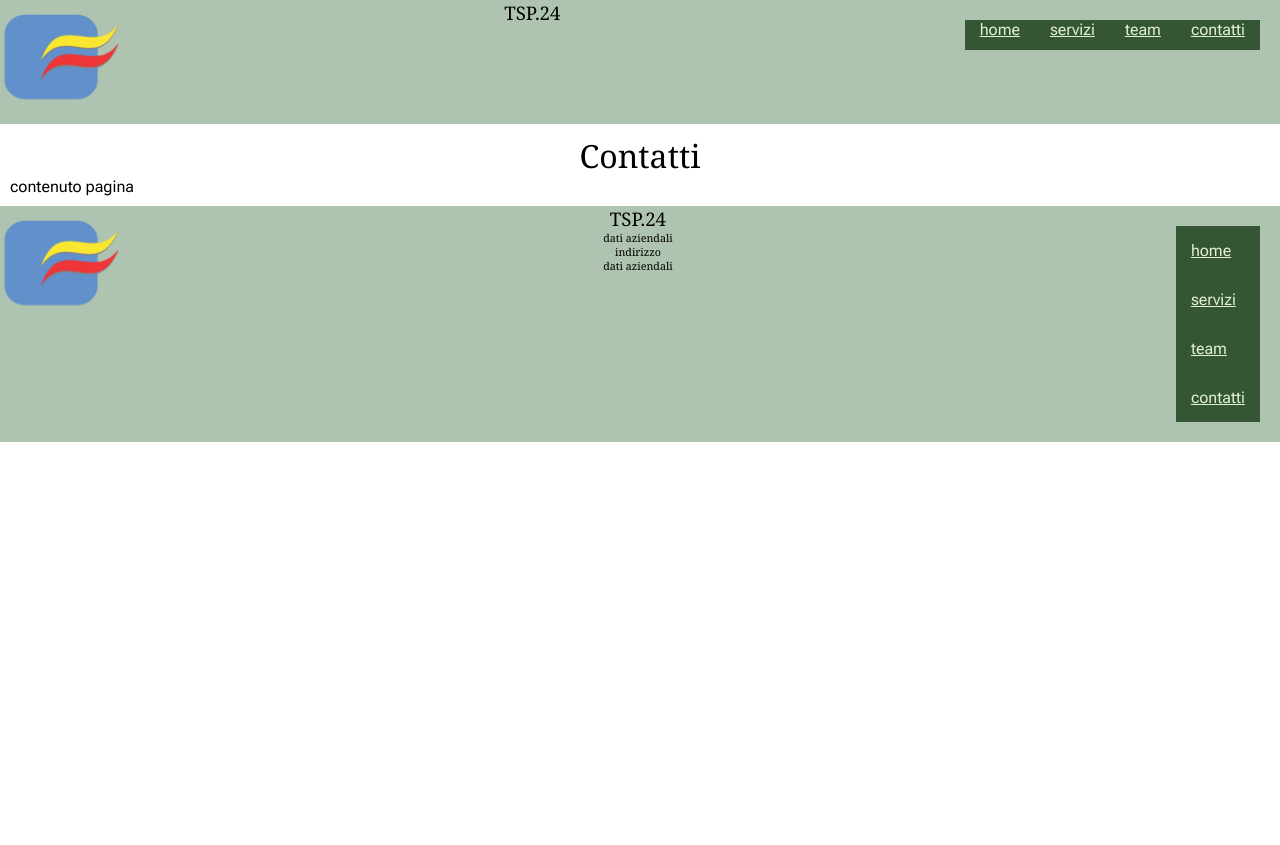
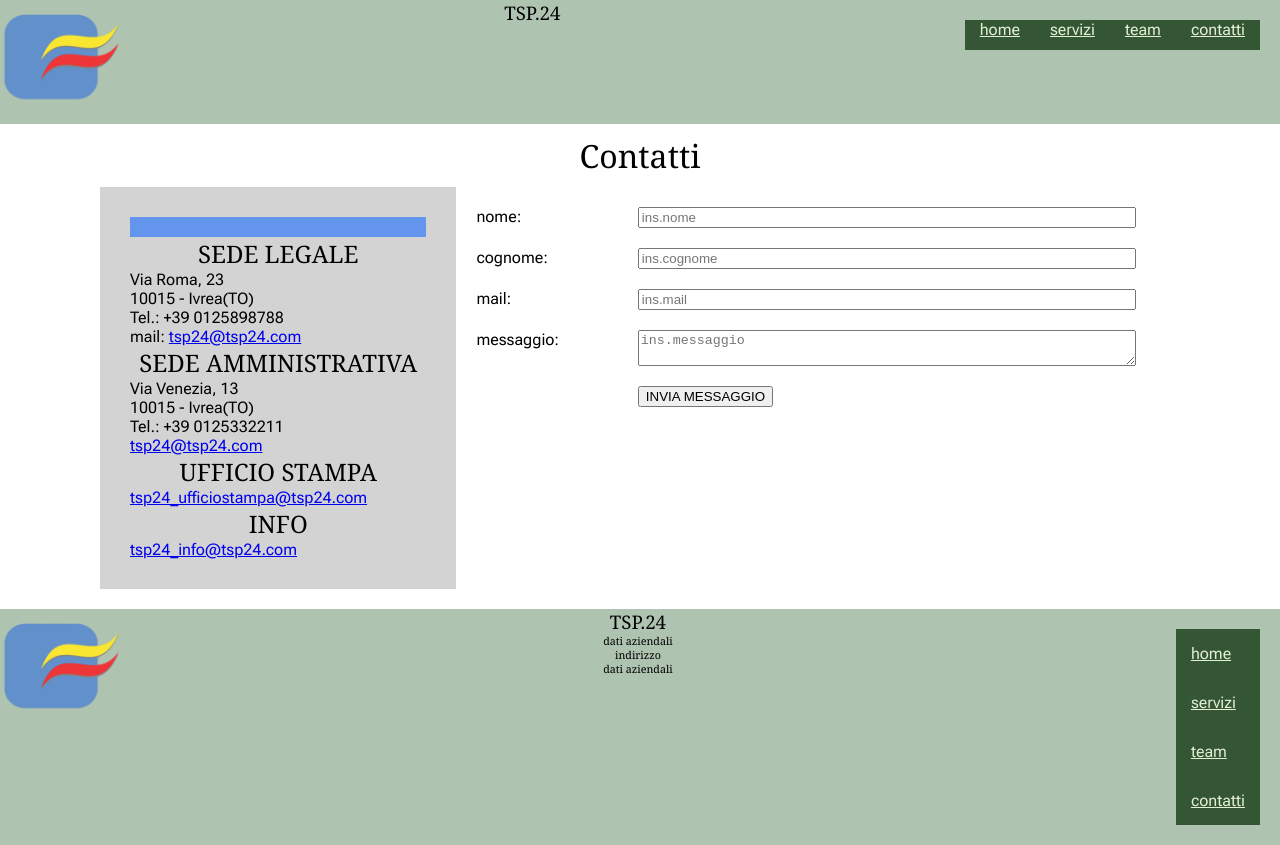
Before and after one commit to Piny73/html_site, a plain HTML site: page contatti.html in a window 1280 px wide. Before the commit the page ends 800 px from the top, so only its background shows below. Drawn offline with Linux system fonts and the light colour scheme; a web font is replaced by a local one.

Commit message:
28/05/2024

```diff
--- a/contatti.html
+++ b/contatti.html
@@ -29,9 +29,75 @@
     <main>
         <div>
             <h1>Contatti</h1>
-            contenuto pagina
 
-        </div>
+            <div class="containercontatti boxed">
+                <div class="contatti">
+                    <div class="fullwidth" style="background-color: cornflowerblue; height: 20px; margin: 0px;">
+                    </div>
+                    <h2> SEDE LEGALE </h2>
+                    <ul>
+                        <li>Via Roma, 23</li>
+                        <li>10015 - Ivrea(TO)</li>
+                        <li>Tel.: +39 0125898788</li>
+                        <li>mail: <a href="tsp24@tsp24.com">tsp24@tsp24.com</a></li>
+                    </ul>
+                    <h2> SEDE AMMINISTRATIVA </h2>
+                    <ul>
+                        <li>Via Venezia, 13</li>
+                        <li>10015 - Ivrea(TO)</li>
+                        <li>Tel.: +39 0125332211</li>
+                        <li><a href="tsp24@tsp24.com">tsp24@tsp24.com</a></li>
+                    </ul>
+                    <h2> UFFICIO STAMPA </h2>
+                    <ul>
+                        <li><a href="tsp24_ufficiostampa@tsp24.com">tsp24_ufficiostampa@tsp24.com</a></li>
+                    </ul>
+                    <h2> INFO </h2>
+                    <ul>
+                        <li><a href="tsp24_info@tsp24.com">tsp24_info@tsp24.com</a></li>
+                    </ul>
+                </div>
+
+                <div class="formcontatti">
+
+                    <form id="fcontatti">
+
+                        <div class="row">
+                            <label class="lbl">nome:</label>
+                            <input class="tx" id="nome" name="nome" placeholder="ins.nome">
+                        </div>
+
+
+                        <div class="row">
+                            <label class="lbl">cognome:</label>
+                            <input class="tx" id="cognome" name="cognomee" placeholder="ins.cognome">
+                        </div>
+
+
+                        <div class="row">
+                            <label class="lbl">mail:</label>
+                            <input class="tx" id="mail" name="mail" placeholder="ins.mail">
+                        </div>
+
+
+                        <div class="row">
+                            <label class="lbl">messaggio:</label>
+                            <textarea class="txarea" id="messaggio" name="messaggio"
+                                placeholder="ins.messaggio"></textarea>
+                        </div>
+
+                        <div class="row">
+                            <label class="lbl"></label>
+                            <input class="btn" type="submit" value="INVIA MESSAGGIO">
+                        </div>
+
+
+                    </form>
+
+
+                </div>
+
+            </div>
     </main>
 
     <footer>
--- a/css/style.css
+++ b/css/style.css
@@ -215,8 +215,24 @@ main div {
     font-size: 0.8em;
     background-color: burlywood;
 }
+/* contatti */
+.containercontatti{
+    display:flex;
+    flex-wrap: wrap;
+}
+.contatti{
+    width: 33%;
+    padding: 30px;
+    background-color: lightgray;
+}
+.formcontatti{
+    width: 66%;
+}
+.contatti ul{padding: 0px;}
 
-
+.formcontatti .row{width: 100%; display:flex;}
+.formcontatti .lbl{width: 24%;}
+.formcontatti .tx, .formcontatti .txarea{width: 74%;}
 
 /*  responsive  */
 /*    mobile sotto i 767 di larghezza*/
```
Also changed, not shown: team.html (+2 -44 lines), 1 other file.
